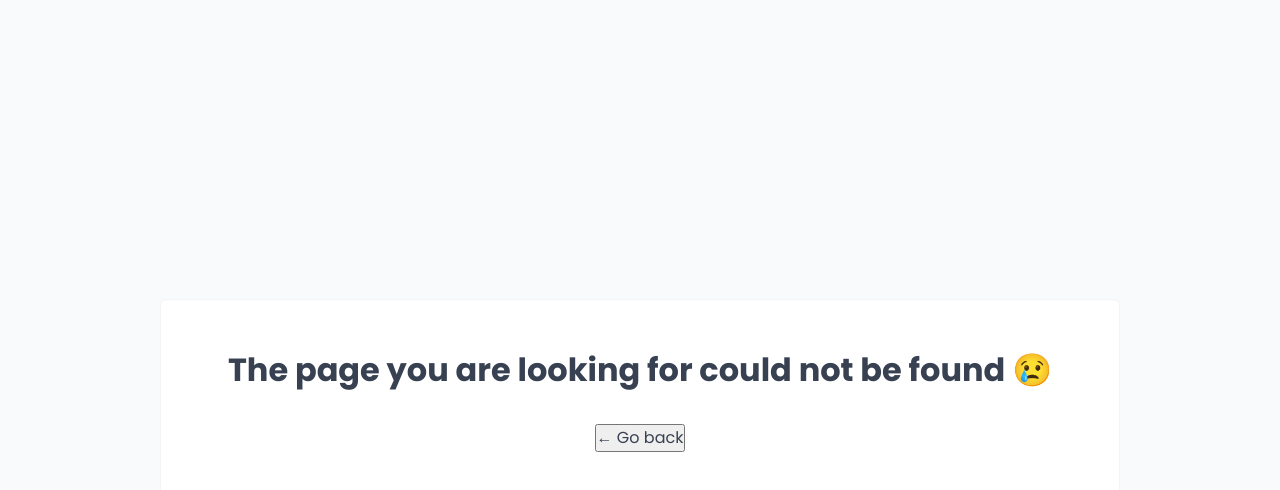
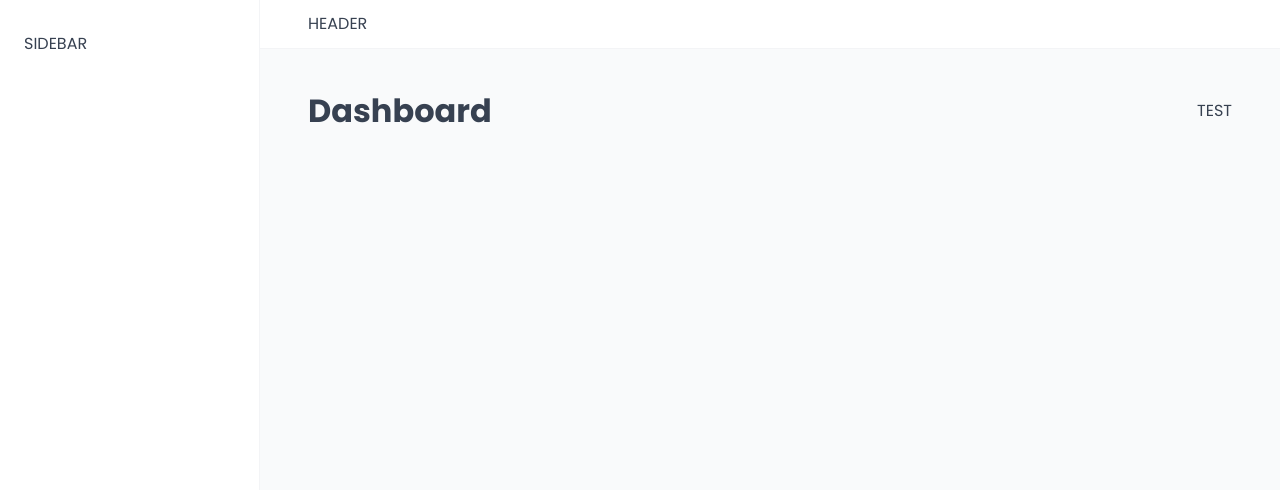
Before and after one commit to jordansbenjamin/the-cabin-co, a React (Vite) app: page /dashboard in a window 1280 px wide. Before the commit this address led to /dashboard/dashboard. Shown: the top 490 px of the page. Built offline with nearby package versions, Linux system fonts and the light colour scheme; a web font is replaced by a local one.

Commit message:
App layout styled and built

```diff
--- a/src/App.jsx
+++ b/src/App.jsx
@@ -8,21 +8,28 @@
 import Account from "./pages/Account";
 import Login from "./pages/Login";
 import PageNotFound from "./pages/PageNotFound";
+import AppLayout from "./ui/AppLayout";
 
 function App() {
 	return (
 		<>
-			<GlobalStyles/>
+			<GlobalStyles />
 			<BrowserRouter>
 				<Routes>
+					{/* Nesting routes inside AppLayout route
+						layout route because no path prop
+					*/}
+					<Route element={<AppLayout />}>
 						{/* Replacing and redirecting the index route for the dashboard */}
-					<Route index path="dashboard" element={<Navigate replace to="dashboard" />} />
+						<Route index element={<Navigate replace to="dashboard" />} />
 						<Route path="dashboard" element={<Dashboard />} />
 						<Route path="bookings" element={<Bookings />} />
 						<Route path="cabins" element={<Cabins />} />
 						<Route path="users" element={<Users />} />
 						<Route path="settings" element={<Settings />} />
 						<Route path="account" element={<Account />} />
+					</Route>
+
 					<Route path="login" element={<Login />} />
 					<Route path="*" element={<PageNotFound />} />
 				</Routes>
--- a/src/pages/Account.jsx
+++ b/src/pages/Account.jsx
@@ -3,6 +3,8 @@
 
 function Account() {
   return (
+    // Return one element or a fragment
+    // for styling reasons with main and outlet behaviour
     <>
       <Heading as="h1">Update your account</Heading>
 
--- /dev/null
+++ b/src/ui/AppLayout.jsx
@@ -0,0 +1,35 @@
+import { Outlet } from "react-router-dom";
+import Sidebar from "./Sidebar";
+import Header from "./Header";
+import styled from "styled-components";
+
+const StyledAppLayout = styled.div`
+	display: grid;
+	grid-template-columns: 26rem 1fr;
+	grid-template-rows: auto 1fr;
+	height: 100vh;
+`;
+
+const Main = styled.main`
+	background-color: var(--color-grey-50);
+	padding: 4rem 4.8rem 6.4rem;
+`;
+
+function AppLayout() {
+	return (
+		<StyledAppLayout>
+			{/* So here could be a header, which would be the same
+                for all routes
+            */}
+			<Header />
+			<Sidebar />
+			{/* main used to wrap outlet for consistent styling */}
+			<Main>
+				{/* Outlet is used to display child routes */}
+				<Outlet />
+			</Main>
+		</StyledAppLayout>
+	);
+}
+
+export default AppLayout;
--- /dev/null
+++ b/src/ui/Header.jsx
@@ -0,0 +1,13 @@
+import styled from "styled-components";
+
+const StyledHeader = styled.header`
+	background-color: var(--color-grey-0);
+	padding: 1.2rem 4.8rem;
+	border-bottom: 1px solid var(--color-grey-100);
+`;
+
+function Header() {
+	return <StyledHeader>HEADER</StyledHeader>;
+}
+
+export default Header;
--- /dev/null
+++ b/src/ui/Sidebar.jsx
@@ -0,0 +1,15 @@
+import styled from "styled-components";
+
+const StyledSidebar = styled.aside`
+	background-color: var(--color-grey-0);
+	padding: 3.2rem 2.4rem;
+	border-right: 1px solid var(--color-grey-100);
+
+    grid-row: 1 / -1
+`;
+
+function Sidebar() {
+	return <StyledSidebar>SIDEBAR</StyledSidebar>;
+}
+
+export default Sidebar;
```
Lines whose indentation alone changed are shown as unchanged.
